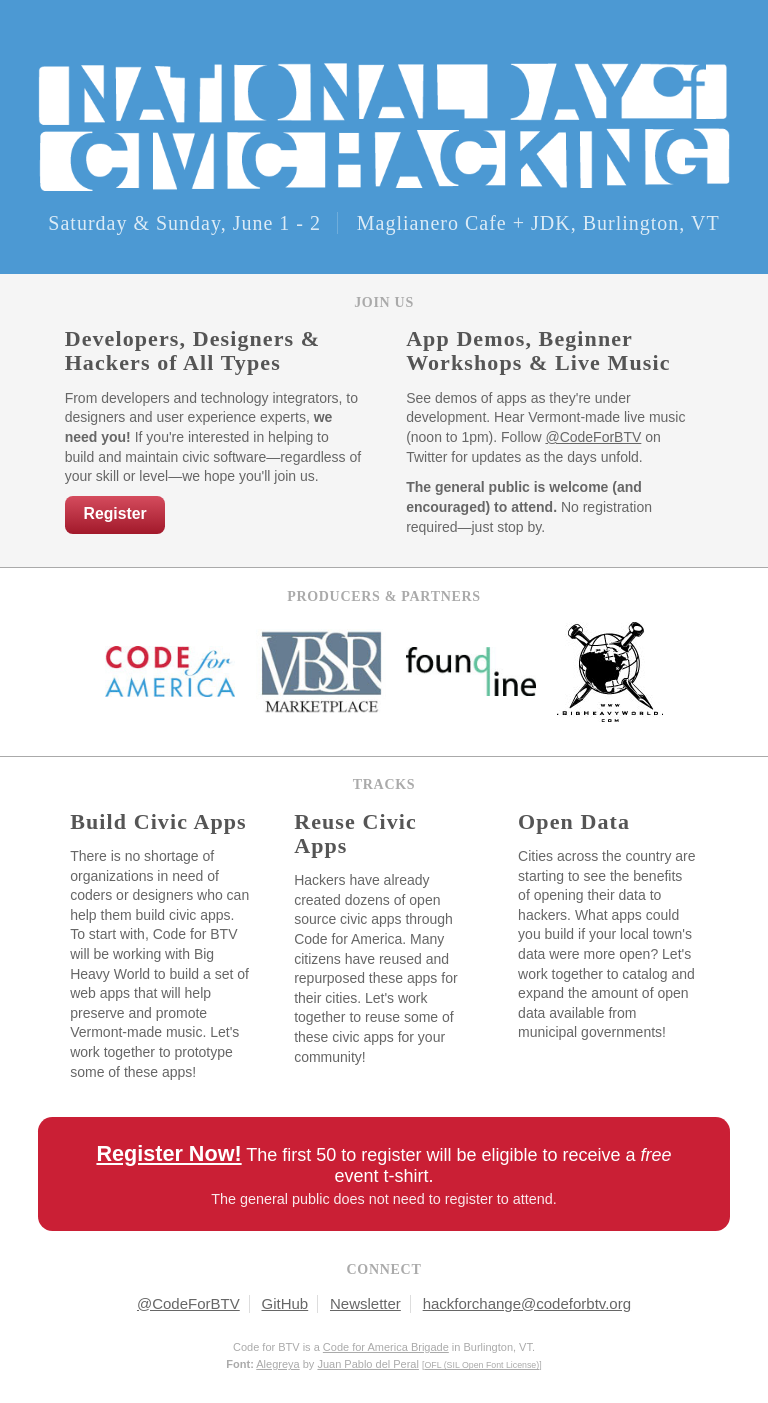
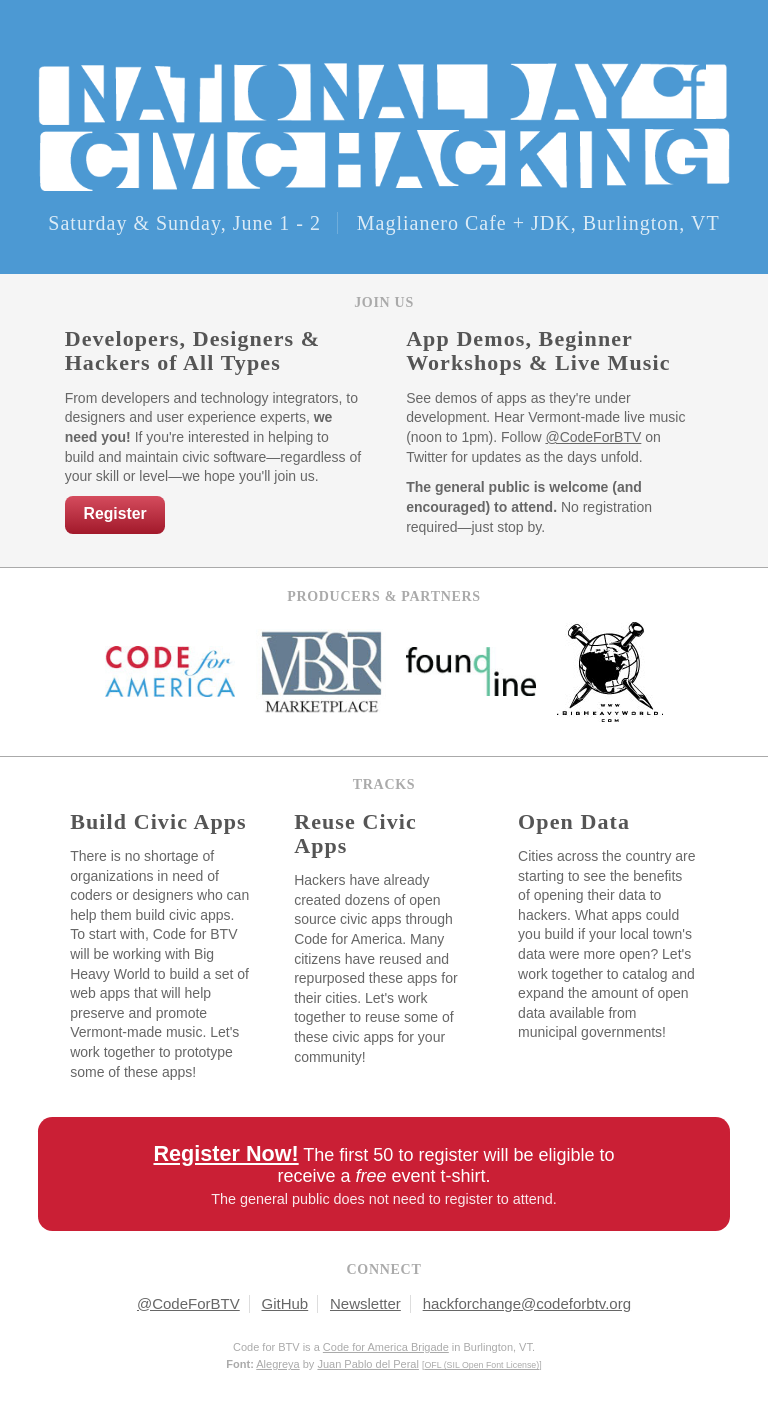
Before and after one commit to tedholtz/codeforbtv.github.com, a Jekyll site: the page built from index.html, in a window 768 px wide. Built offline with Jekyll 4.4.1, drawn with Linux system fonts in a browser that asks for light colours; some web fonts are replaced.

Commit message:
Update padding within #register element.

```diff
--- a/css/content.css
+++ b/css/content.css
@@ -182,7 +182,7 @@
 }
 #register p {
     margin-top: 0;
-    padding: 1.3em 2.0em 1.2em;
+    padding: 1.3em 10% 1.2em;
     background-color: #CA1F35;
     -webkit-border-radius: 0.8em;
     -moz-border-radius: 0.8em;
@@ -210,10 +210,27 @@
     #producers-partners nav li {
         max-width: 35%;
     }
+    #register p {
+        padding-left: 5%;
+        padding-right: 5%;
+    }
 }
-@media screen and (min-width: 480px) and (max-width: 1023px) {
+@media screen and (min-width: 480px) and (max-width: 599px) {
     #producers-partners nav li {
         max-width: 20%;
+    }
+    #register p {
+        padding-left: 5%;
+        padding-right: 5%;
+    }
+}
+@media screen and (min-width: 600px) and (max-width: 1023px) {
+    #producers-partners nav li {
+        max-width: 20%;
+    }
+    #register p {
+        padding-left: 15%;
+        padding-right: 15%;
     }
 }
 @media screen and (max-width: 767px) {
```
